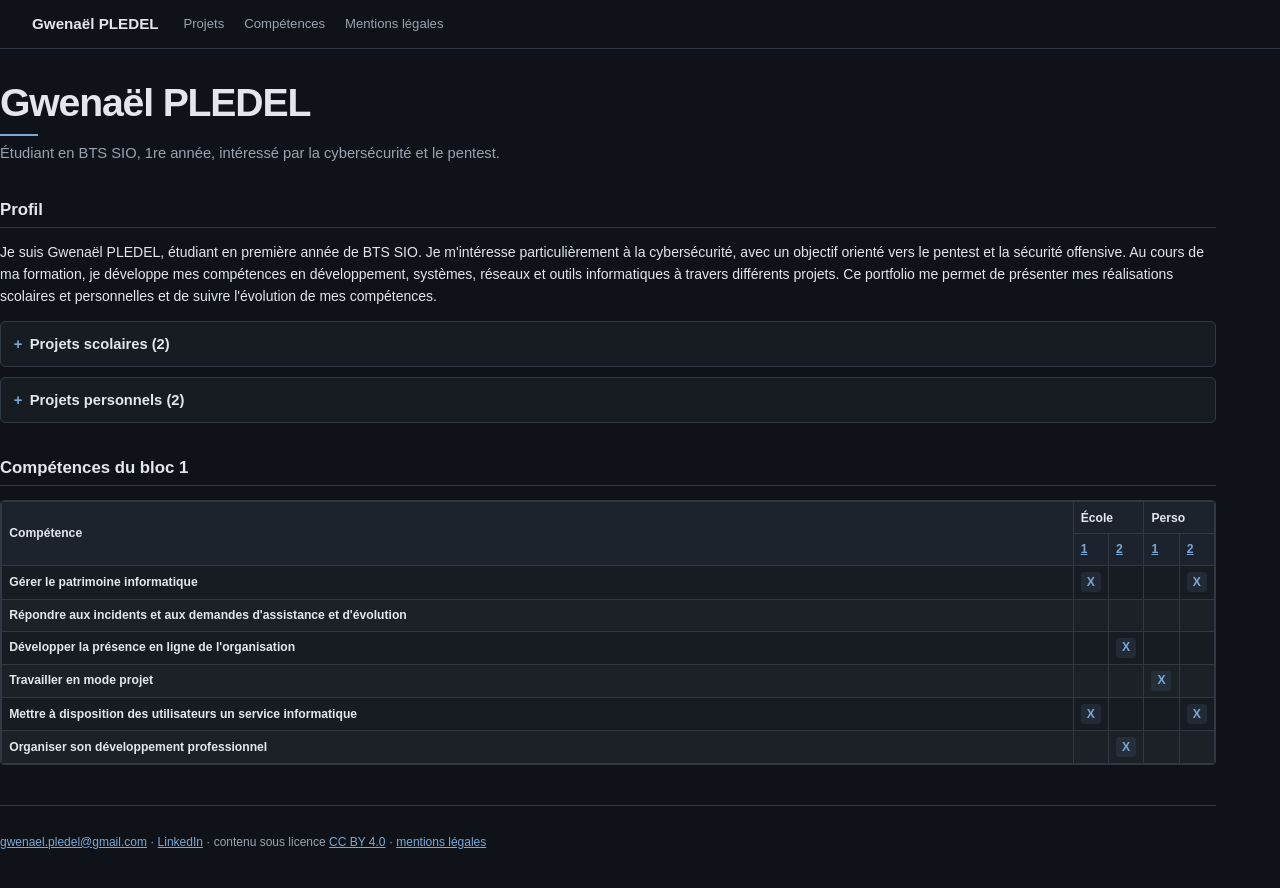
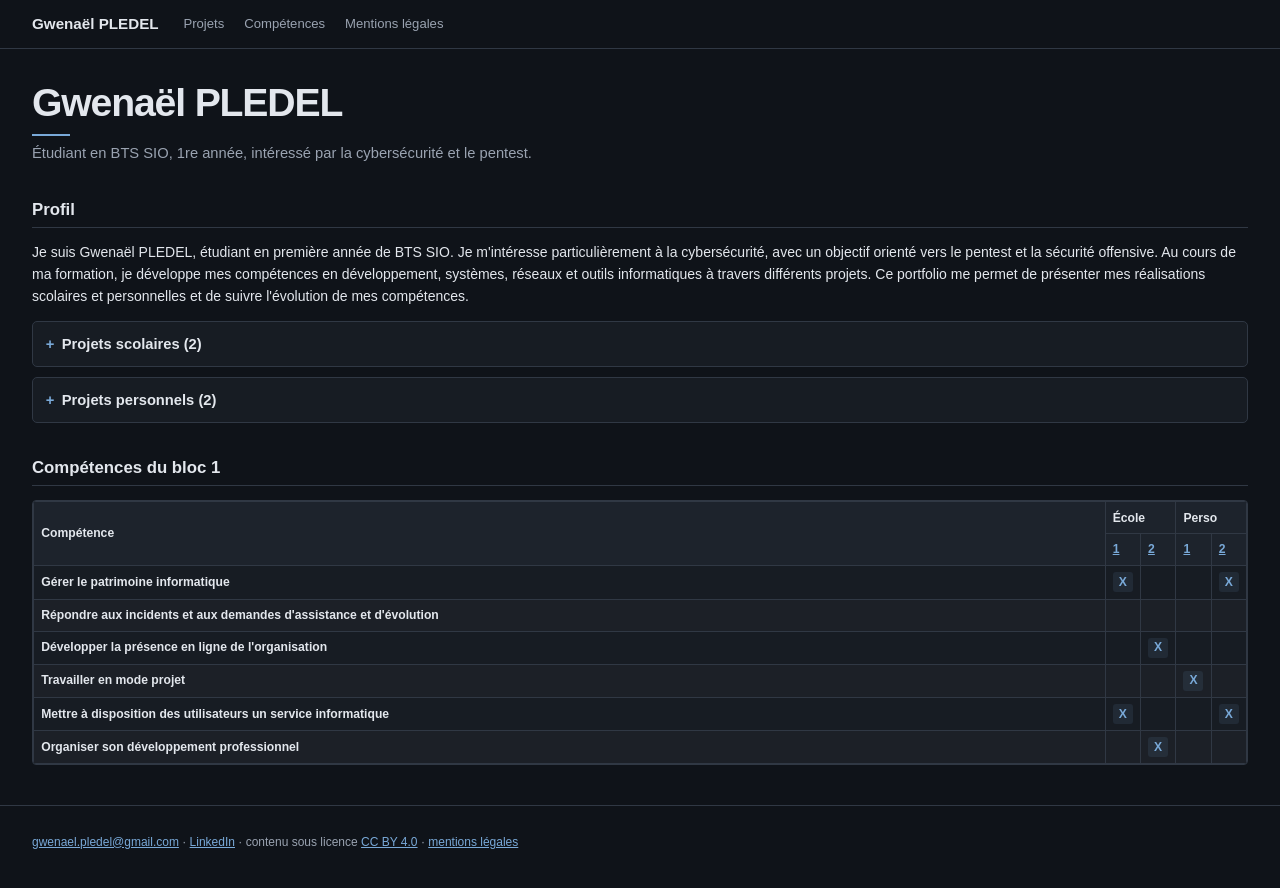
Before and after one commit to vzsca/Portfolio-Gwenael, a Jekyll site: the page built from index.html, in a window 1280 px wide. Shown: the top 888 px of the page. Built offline with Jekyll 4.4.1, drawn with Linux system fonts in a browser that asks for light colours.

```diff
--- a/css/style.css
+++ b/css/style.css
@@ -33,8 +33,10 @@
 }
 
 main, footer {
-  width: calc(100% - 4rem);
+  width: 100%;
   margin: 0;
+  padding-left: 2rem;
+  padding-right: 2rem;
 }
 
 .site {
@@ -49,9 +51,7 @@
   text-decoration: none;
 }
 
-nav {
-  margin-left: 1rem;
-}
+nav { margin-left: 1rem; }
 
 nav ul {
   list-style: none;
@@ -252,7 +252,8 @@
 
 footer {
   margin-top: 2.5rem;
-  padding: .9rem 0 1.5rem;
+  padding-top: .9rem;
+  padding-bottom: 1.5rem;
   color: var(--muted);
   font-size: .75rem;
   border-top: 1px solid var(--border);
@@ -277,7 +278,8 @@
   }
 
   main, footer {
-    width: calc(100% - 2rem);
+    padding-left: 1rem;
+    padding-right: 1rem;
   }
 
   nav {
```
